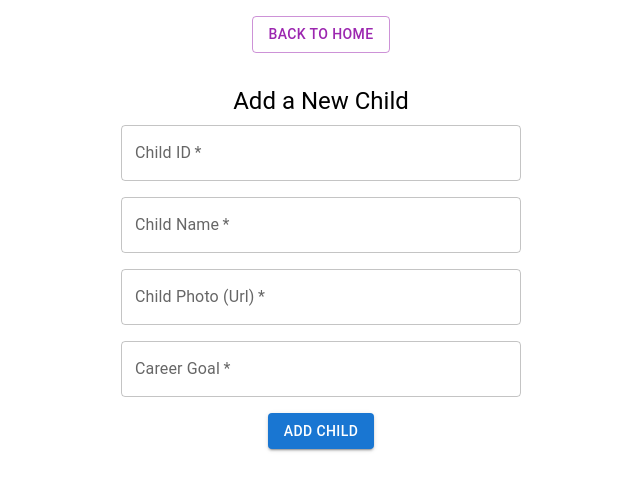
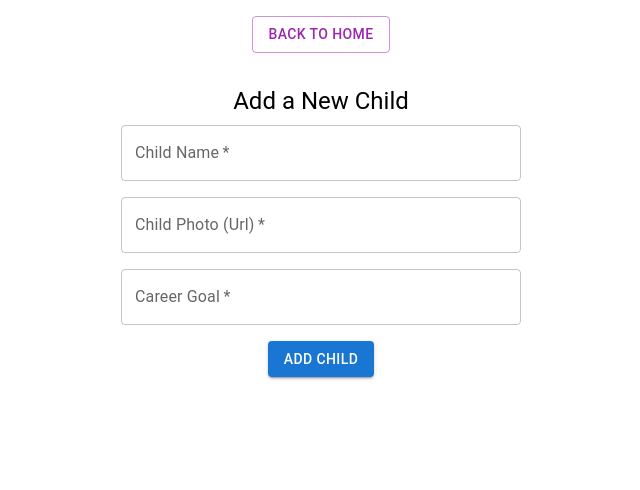
Before and after one commit to SiddharthMishra510/Help-A-Child-Project-Frontend, a Next.js app: page /add-child in a window 1280 px wide. Shown: the top 490 px of the page, without its empty margins (319-959 px from the left). Built offline with nearby package versions, Linux system fonts and the light colour scheme.

Commit message:
feat: remove id from all UIs

```diff
--- a/components/AddChild.tsx
+++ b/components/AddChild.tsx
@@ -3,7 +3,6 @@ import { Box, TextField, Button, Typography } from "@mui/material";
 import {Child} from "../types/child";
 
 const AddChild = () => {
-    const [id, setId] = useState("");
     const [name, setName] = useState("");
     const [photo, setPhoto] = useState("");
     const [careerGoal, setCareerGoal] = useState("");
@@ -13,7 +12,7 @@ const AddChild = () => {
     const handleSubmit = async (event: React.FormEvent) => {
         event.preventDefault();
 
-        const newChild : Child = {id: Number(id), name, photo, careerGoal, amountDonated: 0};
+        const newChild : Child = {name, photo, careerGoal, amountDonated: 0};
 
         try {
             const response = await fetch("http://localhost:3000/children", {
@@ -32,7 +31,6 @@ const AddChild = () => {
 
             setMessage(`Child "${name}" added successfully!`);
             setError("");
-            setId("");
             setName("");
         } catch (err: any) {
             setError(err.message);
@@ -45,15 +43,6 @@ const AddChild = () => {
             <Typography variant="h5" gutterBottom>Add a New Child</Typography>
 
             <form onSubmit={handleSubmit}>
-                <TextField
-                    label="Child ID"
-                    type="number"
-                    fullWidth
-                    value={id}
-                    onChange={(e) => setId(e.target.value)}
-                    sx={{ mb: 2 }}
-                    required
-                />
                 <TextField
                     label="Child Name"
                     fullWidth
--- a/pages/index.tsx
+++ b/pages/index.tsx
@@ -42,7 +42,6 @@ export default function Home() {
                         <Card key={child.id} sx={{ minWidth: 275, p: 2, m: 1, mb: 4 }}>
                             <CardContent sx={{ p: 2 }}>
                                 <Typography variant="h5">{child.name}</Typography>
-                                <Typography variant="body2">ID: {child.id}</Typography>
                                 <img
                                     src={child.photo}
                                     alt={child.name}
--- a/types/child.ts
+++ b/types/child.ts
@@ -1,5 +1,4 @@
 export interface Child {
-    id: number;
     name: string;
     photo: string;
     careerGoal: string;
```
